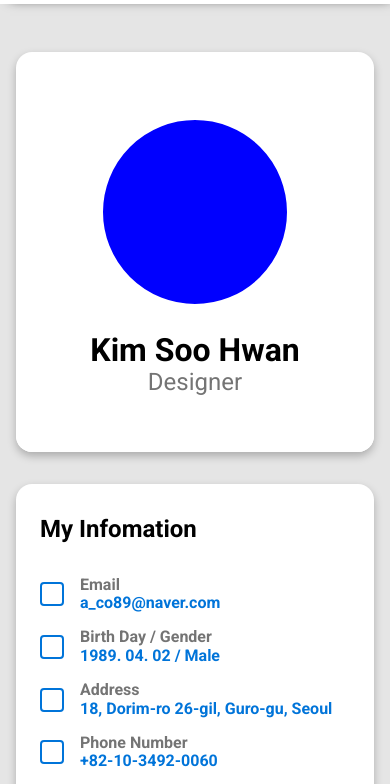
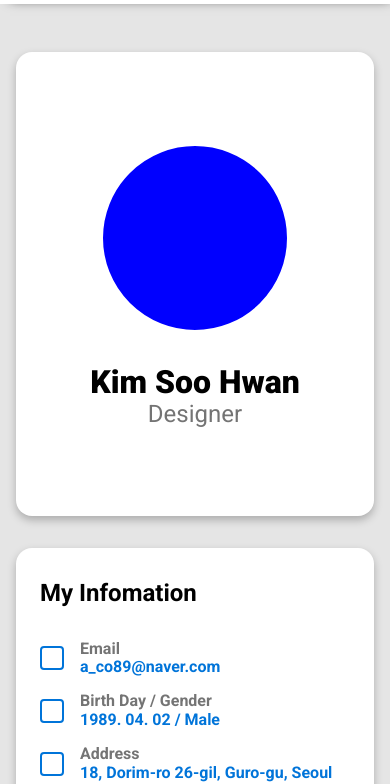
Before and after one commit to sh0402/portfolio.github.io, a website: page about.html in a window 390 px wide. Shown: the part 76-860 px from the top of the page. Drawn offline with nearby package versions, Linux system fonts and the light colour scheme.

Commit message:
0824_commit_home

```diff
--- a/css/about.css
+++ b/css/about.css
@@ -57,7 +57,7 @@
 
 .profile-title h1 {
     font-size: 2rem;
-    font-weight: bold;
+    font-weight: 900;
     margin: 0;
 }
 
--- a/css/media-about.css
+++ b/css/media-about.css
@@ -1,4 +1,8 @@
 @media (max-width: 768px) {
+    #profile {
+        padding: 2rem 1.25rem;
+        margin-bottom: 2rem;
+    }
 
     .profile-thumb {
         top: 40%;
--- a/css/media-style.css
+++ b/css/media-style.css
@@ -1,4 +1,4 @@
-@media (min-width: 768.02px) {
+@media (min-width: 768px) {
     .col-md-5 {
         flex: 0 0 38.6666666667%;
         max-width: 38.6666666667%;
```
